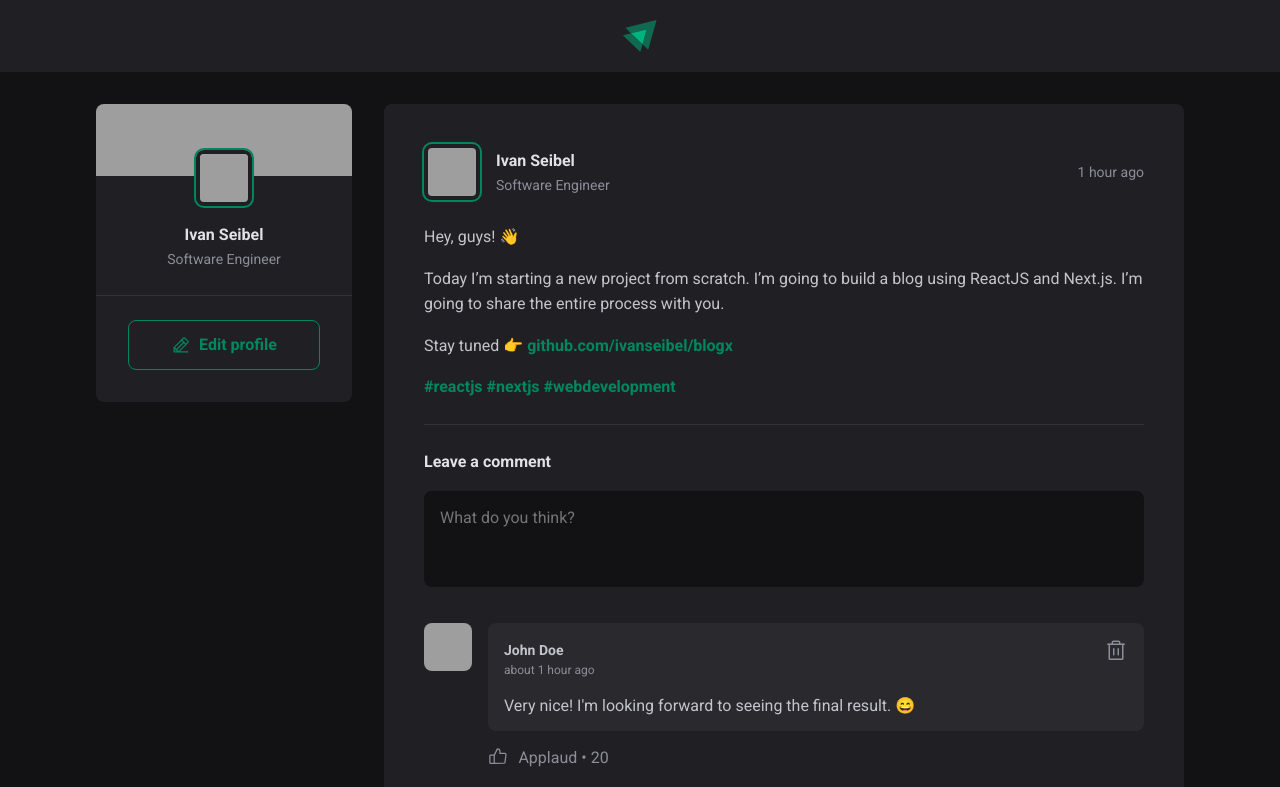
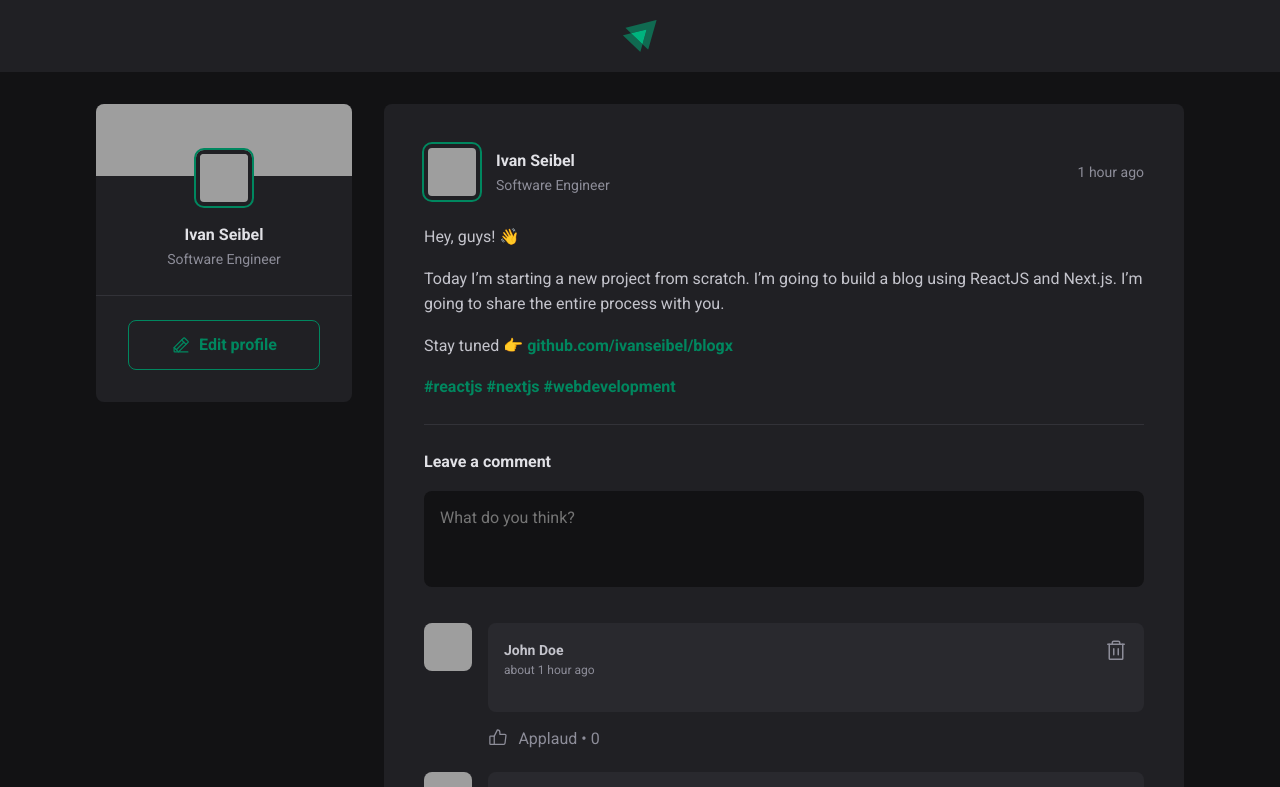
Before and after one commit to ivanseibel/mba-rocketseat-ignite-feed, a React (Vite) app: page / in a window 1280 px wide. Shown: the top 787 px of the page. Built offline with nearby package versions, Linux system fonts and the light colour scheme; grey boxes are pictures that could not be loaded.

Commit message:
Refactor Comment component to include content and applaud functionality

```diff
--- a/src/components/Comment.jsx
+++ b/src/components/Comment.jsx
@@ -1,8 +1,18 @@
+import React from 'react'
+
 import { ThumbsUp, Trash } from 'phosphor-react'
-import styles from './Comment.module.css'
 import { Avatar } from './Avatar'
 
-export function Comment() {
+import styles from './Comment.module.css'
+
+export function Comment({ content, onDeleteComment }) {
+  const [applauses, setApplauses] = React.useState(0)
+
+  function handleApplaud() {
+    event.preventDefault()
+    setApplauses(applauses + 1)
+  }
+
   return (
     <div className={styles.comment}>
       <Avatar
@@ -23,17 +33,22 @@ export function Comment() {
               </time>
             </div>
 
-            <button title='Delete'>
+            <button
+              title='Delete'
+              onClick={onDeleteComment}
+            >
               <Trash size={24} />
             </button>
           </header>
           <p>
-            Very nice! I&apos;m looking forward to seeing the final result. 😄
+            {content}
           </p>
         </div>
         <footer>
-          <button>
-            <ThumbsUp size={20} /> Applaud <span>20</span>
+          <button
+            onClick={handleApplaud}
+          >
+            <ThumbsUp size={20} /> Applaud <span>{applauses}</span>
           </button>
         </footer>
       </div>
```
